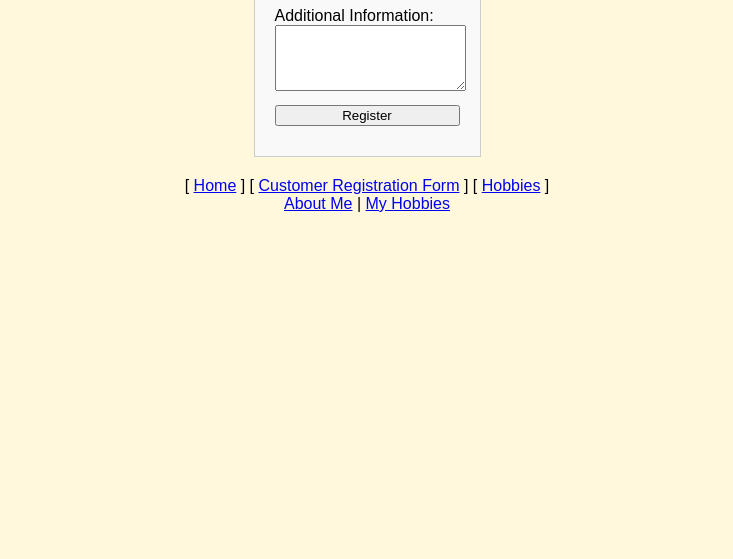
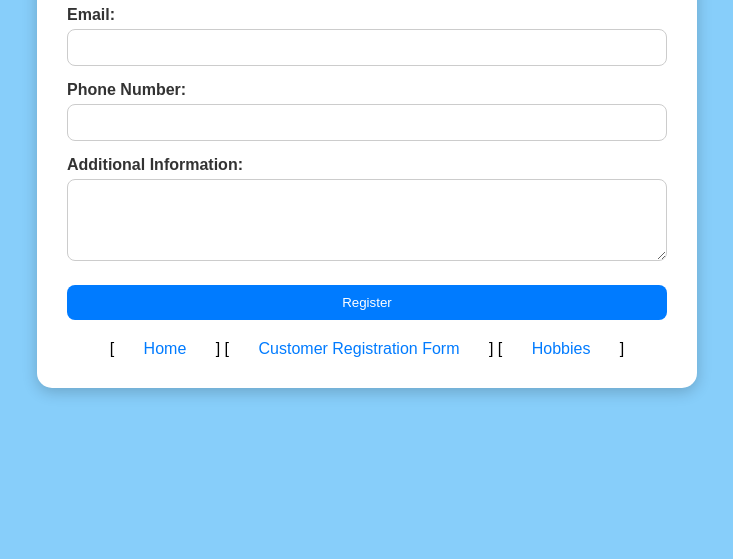
Before and after one commit to adam007-bit/my-portfolio, a plain HTML site: page registration.html in a window 1280 px wide. Shown: the part 241-800 px from the top of the page, without its empty margins (273-1006 px from the left). Drawn offline with Linux system fonts and the light colour scheme.

Commit message:
Update registration.html

```diff
--- a/registration.html
+++ b/registration.html
@@ -3,43 +3,95 @@
 <head>
   <title>Customer Registration Form</title>
   <style>
+    @import url('https://fonts.googleapis.com/css2?family=Great+Vibes&display=swap');
+
     body {
-      background-color: #fff8dc;
+      background-color: #87cefa;
       font-family: Arial, sans-serif;
+      margin: 0;
+      padding: 0;
+    }
+    .container {
+      max-width: 600px;
+      background-color: white;
+      margin: 30px auto;
+      padding: 30px;
+      border-radius: 15px;
+      box-shadow: 0 4px 15px rgba(0, 0, 0, 0.2);
       text-align: center;
-      margin: 20px;
+    }
+    h1 {
+      font-family: 'Great Vibes', cursive;
+      font-size: 48px;
+      margin-bottom: 20px;
     }
     form {
-      display: inline-block;
       text-align: left;
-      padding: 20px;
-      border: 1px solid #ccc;
-      background-color: #f9f9f9;
+    }
+    label {
+      display: block;
+      margin-top: 15px;
+      font-weight: bold;
+      color: #333;
     }
     input, textarea {
       width: 100%;
-      margin-bottom: 10px;
+      padding: 10px;
+      margin-top: 5px;
+      border: 1px solid #ccc;
+      border-radius: 8px;
+      box-sizing: border-box;
+      transition: border-color 0.3s;
+    }
+    input:focus, textarea:focus {
+      border-color: #007bff;
+      outline: none;
+    }
+    input[type="submit"] {
+      background-color: #007bff;
+      color: white;
+      border: none;
+      margin-top: 20px;
+      cursor: pointer;
+      transition: background-color 0.3s;
+    }
+    input[type="submit"]:hover {
+      background-color: #0056b3;
     }
     .nav-links {
+      text-align: center;
       margin-top: 20px;
+    }
+    .nav-links a {
+      text-decoration: none;
+      color: #007bff;
+      margin: 0 10px;
+      padding: 8px 15px;
+      border-radius: 8px;
+      transition: background-color 0.3s, color 0.3s;
+    }
+    .nav-links a:hover {
+      background-color: #007bff;
+      color: white;
     }
   </style>
 </head>
 <body>
-  <h1>Customer Registration Form</h1>
+  <div class="container">
+    <h1>Register</h1>
 
     <form action="#" method="post">
-    <label for="name">Name:</label><br>
-    <input type="text" id="name" name="name" required><br>
+      <label for="name">Name:</label>
+      <input type="text" id="name" name="name" required>
 
-    <label for="email">Email:</label><br>
-    <input type="email" id="email" name="email" required><br>
+      <label for="email">Email:</label>
+      <input type="email" id="email" name="email" required>
 
-    <label for="phone">Phone Number:</label><br>
-    <input type="tel" id="phone" name="phone" required><br>
+      <label for="phone">Phone Number:</label>
+      <input type="tel" id="phone" name="phone" required>
 
-    <label for="info">Additional Information:</label><br>
-    <textarea id="info" name="info" rows="4"></textarea><br>
+      <label for="info">Additional Information:</label>
+      <textarea id="info" name="info" rows="4"></textarea>
 
       <input type="submit" value="Register">
     </form>
@@ -49,11 +101,6 @@
       [ <a href="registration.html">Customer Registration Form</a> ]
       [ <a href="hobbies.html">Hobbies</a> ]
     </div>
+  </div>
 </body>
 </html>
-
-
-    <a href="index.html">About Me</a> |
-    <a href="hobbies.html">My Hobbies</a>
-</body>
-</html>
```
Lines whose indentation alone changed are shown as unchanged.
